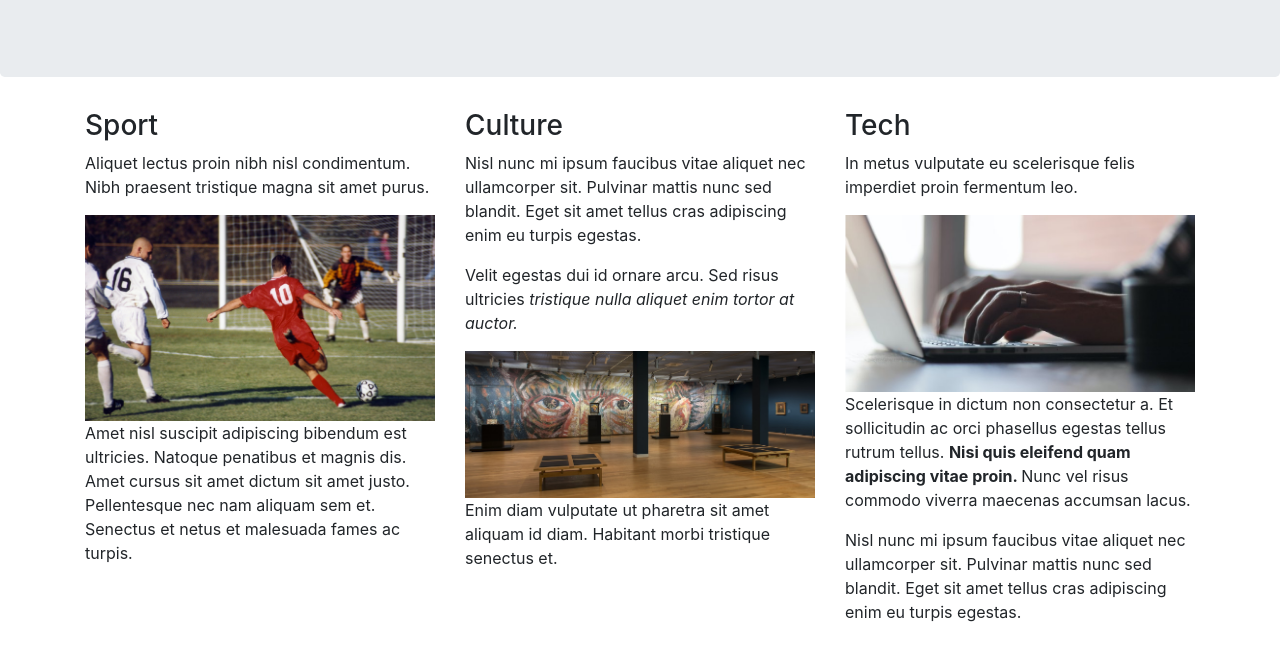
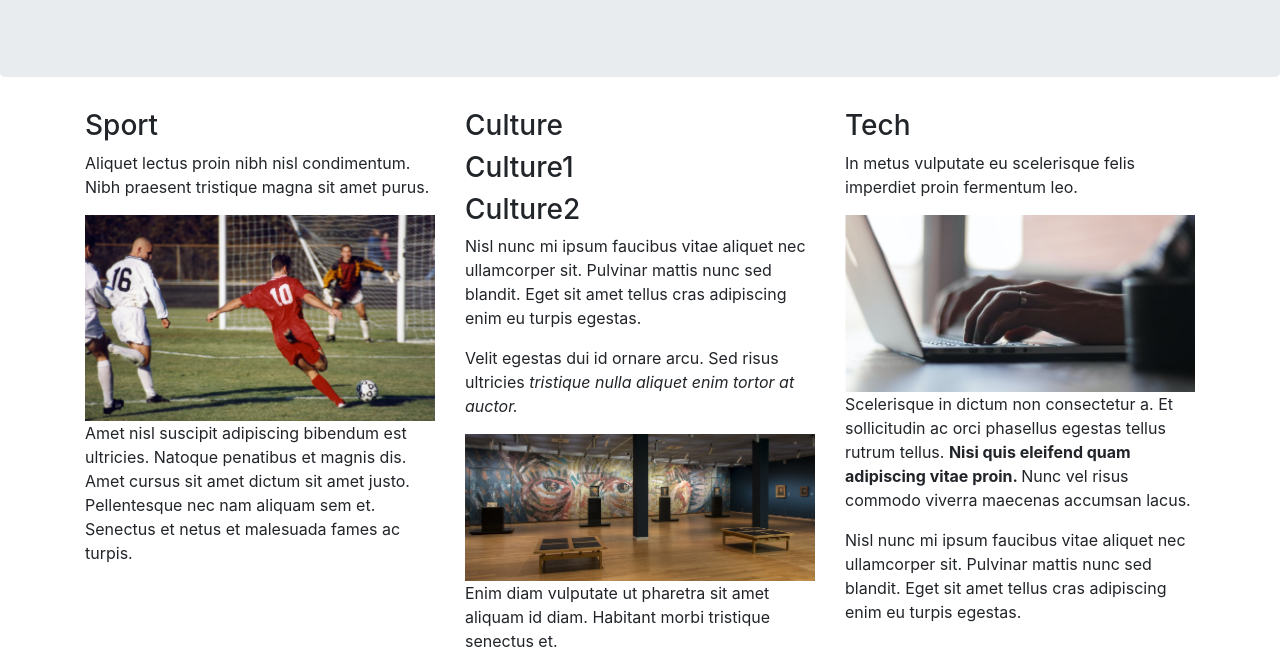
Before and after one commit to anna21anna/Test_name, a plain HTML site: page index.html in a window 1280 px wide. Shown: the part 161-830 px from the top of the page. Before the commit the page ends 801 px from the top, so only its background shows below. Drawn offline with Linux system fonts and the light colour scheme.

Commit message:
first commit2

```diff
--- a/index.html
+++ b/index.html
@@ -20,6 +20,8 @@
     </div>
     <div class="col-sm-4">
       <h3>Culture</h3>
+	  <h3>Culture1</h3>
+	  <h3>Culture2</h3>
       <p>Nisl nunc mi ipsum faucibus vitae aliquet nec ullamcorper sit. Pulvinar mattis nunc sed blandit. Eget sit amet tellus cras adipiscing enim eu turpis egestas.  </p>
 	  <p>Velit egestas dui id ornare arcu. Sed risus ultricies <i>tristique nulla aliquet enim tortor at auctor. </i> </p>
 	  <img src="img/culture.png" class="img-fluid">
```
